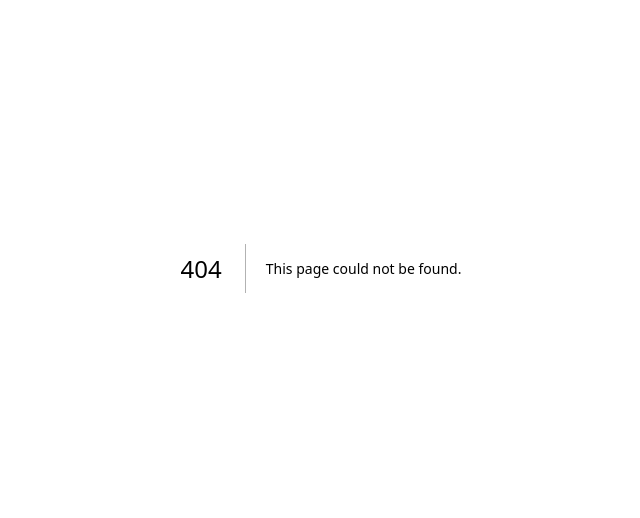
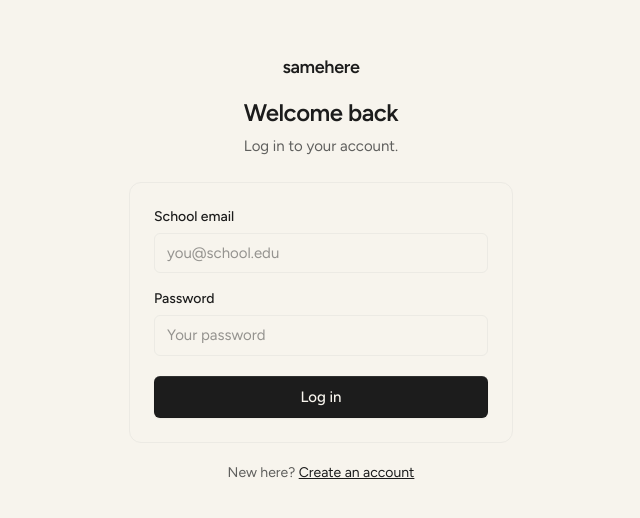
Before and after one commit to builtbyd3v/samehere, a Next.js app: page /login in a window 1280 px wide. Before the commit this address had no page. Shown: the part 132-650 px from the top of the page, without its empty margins (319-959 px from the left). Built offline with nearby package versions, Linux system fonts and the light colour scheme.

Commit message:
feat: login page and logIn action
Email + password login via signInWithPassword, wired through
useActionState. Errors stay vague to avoid account enumeration, except
the email-not-confirmed case which is actionable. Redirects to
/dashboard on success. Login page mirrors the signup styling.

```diff
--- a/app/(auth)/actions.ts
+++ b/app/(auth)/actions.ts
@@ -1,6 +1,7 @@
 "use server";
 
 import { headers } from "next/headers";
+import { redirect } from "next/navigation";
 import { createClient } from "@/lib/supabase/server";
 import { isEduEmail, usernameError } from "@/lib/utils/validation";
 
@@ -45,3 +46,23 @@
 
   return { ok: true, email };
 }
+
+// Login: email + password. On success redirects to the app home; the redirect
+// throws a control-flow exception, so nothing after it runs. Errors are kept
+// vague to avoid leaking which accounts exist, except the "confirm your email"
+// case, which is actionable.
+export async function logIn(_prev: AuthState, formData: FormData): Promise<AuthState> {
+  const email = String(formData.get("email") ?? "").trim();
+  const password = String(formData.get("password") ?? "");
+  if (!email || !password) return { error: "Enter your email and password." };
+
+  const supabase = await createClient();
+  const { error } = await supabase.auth.signInWithPassword({ email, password });
+  if (error) {
+    if (error.code === "email_not_confirmed")
+      return { error: "Confirm your email first — check your inbox for the link." };
+    return { error: "Invalid email or password." };
+  }
+
+  redirect("/dashboard");
+}
--- /dev/null
+++ b/app/(auth)/login/page.tsx
@@ -0,0 +1,77 @@
+"use client";
+
+import Link from "next/link";
+import { useActionState } from "react";
+import { logIn, type AuthState } from "../actions";
+
+const label = "block text-sm font-medium text-[var(--ink)]";
+const input =
+  "mt-1.5 w-full rounded-md border border-[var(--border)] bg-[var(--surface)] px-3 py-2 text-[15px] text-[var(--ink)] outline-none transition placeholder:text-[var(--ink-faint)] focus:border-[var(--border-strong)] focus:ring-2 focus:ring-[#3b82f6]/40";
+
+export default function LoginPage() {
+  const [state, formAction, pending] = useActionState<AuthState, FormData>(logIn, {});
+
+  return (
+    <main className="grid min-h-[100dvh] place-items-center px-5 py-12">
+      <div className="w-full max-w-sm">
+        <div className="mb-6 text-center">
+          <Link href="/" className="text-lg font-semibold tracking-[-0.02em]">
+            samehere
+          </Link>
+          <h1 className="mt-4 text-2xl font-semibold tracking-[-0.02em]">Welcome back</h1>
+          <p className="mt-1.5 text-[15px] text-[var(--ink-muted)]">Log in to your account.</p>
+        </div>
+
+        <form action={formAction} className="rounded-xl border border-[var(--border)] bg-[var(--surface)] p-6">
+          {state.error && (
+            <p
+              role="alert"
+              className="mb-4 rounded-md border border-[var(--border-strong)] px-3 py-2 text-sm text-[var(--ink)]"
+            >
+              {state.error}
+            </p>
+          )}
+
+          <div className="mb-4">
+            <label htmlFor="email" className={label}>School email</label>
+            <input
+              id="email"
+              name="email"
+              type="email"
+              autoComplete="email"
+              required
+              placeholder="you@school.edu"
+              className={input}
+            />
+          </div>
+
+          <div className="mb-5">
+            <label htmlFor="password" className={label}>Password</label>
+            <input
+              id="password"
+              name="password"
+              type="password"
+              autoComplete="current-password"
+              required
+              placeholder="Your password"
+              className={input}
+            />
+          </div>
+
+          <button
+            type="submit"
+            disabled={pending}
+            className="btn-inset w-full rounded-md bg-[var(--ink)] px-4 py-2.5 text-[15px] font-medium text-[var(--canvas)] transition active:opacity-80 disabled:opacity-60"
+          >
+            {pending ? "Logging in…" : "Log in"}
+          </button>
+        </form>
+
+        <p className="mt-5 text-center text-sm text-[var(--ink-muted)]">
+          New here?{" "}
+          <Link href="/signup" className="text-[var(--ink)] underline">Create an account</Link>
+        </p>
+      </div>
+    </main>
+  );
+}
```
